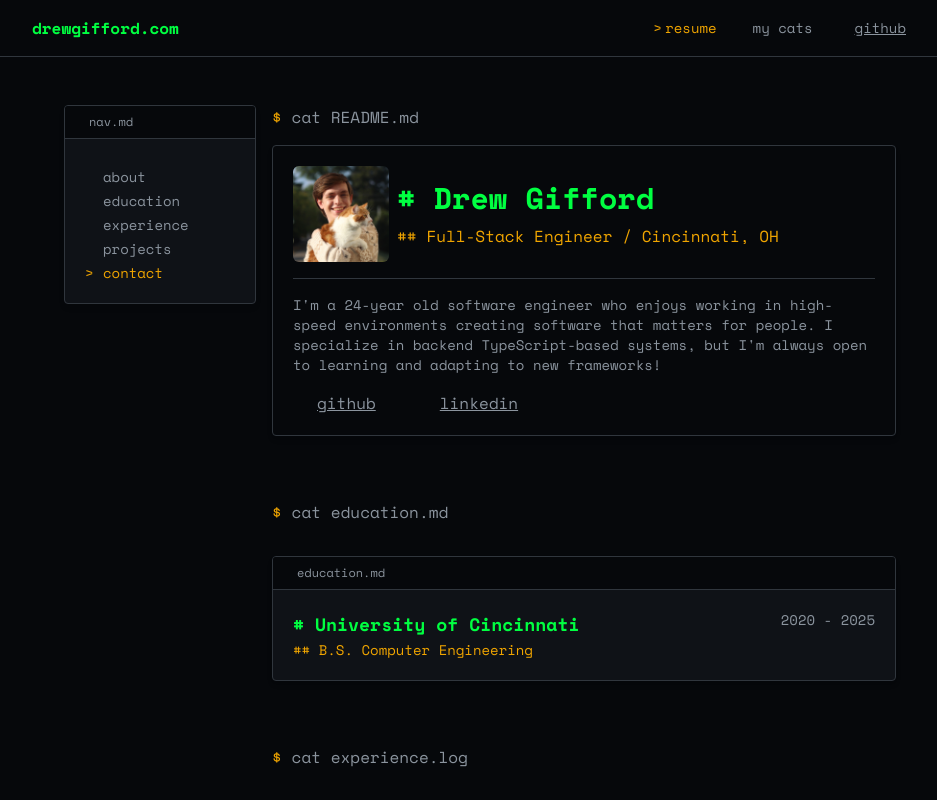
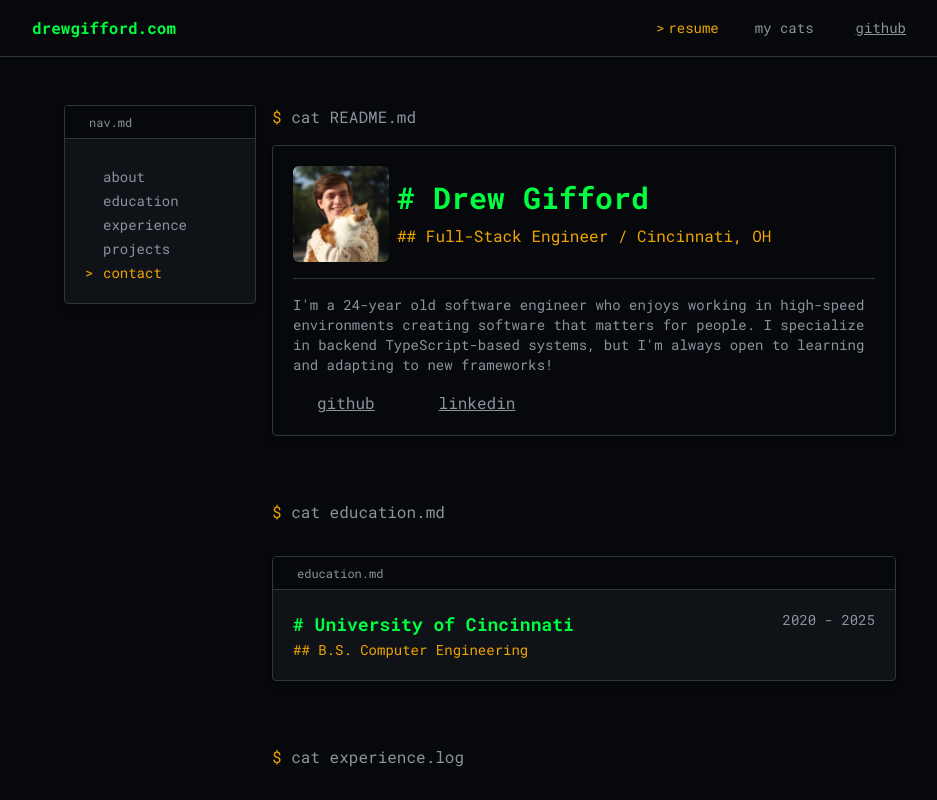
Before and after one commit to drewgifford/portfolio, a SvelteKit app: page / in a window 1280 px wide. Shown: the top 800 px of the page, without its empty margins (160-1097 px from the left). Built offline with nearby package versions, Linux system fonts and the light colour scheme; some icons are missing.

Commit message:
fix: make font more legible

```diff
--- a/package.json
+++ b/package.json
@@ -14,7 +14,7 @@
 		"lint:fix": "eslint --fix",
 		"format": "prettier --check .",
 		"format:fix": "prettier --write .",
-		"deploy": "bun run lint && bun run build && bun x gh-pages -d build -t"
+		"deploy": "bun run lint && bun run build && bun x gh-pages -d build -t --cname drewgifford.com"
 	},
 	"devDependencies": {
 		"@eslint/compat": "^2.0.2",
--- a/src/app.html
+++ b/src/app.html
@@ -6,7 +6,7 @@
 		<link rel="preconnect" href="https://fonts.googleapis.com" />
 		<link rel="preconnect" href="https://fonts.gstatic.com" crossorigin />
 		<link
-			href="https://fonts.googleapis.com/css2?family=Space+Mono:ital,wght@0,400;0,700;1,400&display=swap"
+			href="https://fonts.googleapis.com/css2?family=Roboto+Mono:ital,wght@0,400;0,700;1,400&display=swap"
 			rel="stylesheet"
 		/>
 		%sveltekit.head%
--- a/src/routes/layout.css
+++ b/src/routes/layout.css
@@ -2,7 +2,7 @@
 @plugin '@tailwindcss/typography';
 
 @theme {
-	--font-mono: 'Space Mono', 'Courier New', monospace;
+	--font-mono: 'Roboto Mono', 'Courier New', monospace;
 	--color-terminal-bg: rgb(6, 8, 11);
 	--color-terminal-surface: rgb(15, 18, 23);
 	--color-terminal-green: #00ff41;
```
Also changed, not shown: 1 other file (tests, documents, lock files or other folders).
